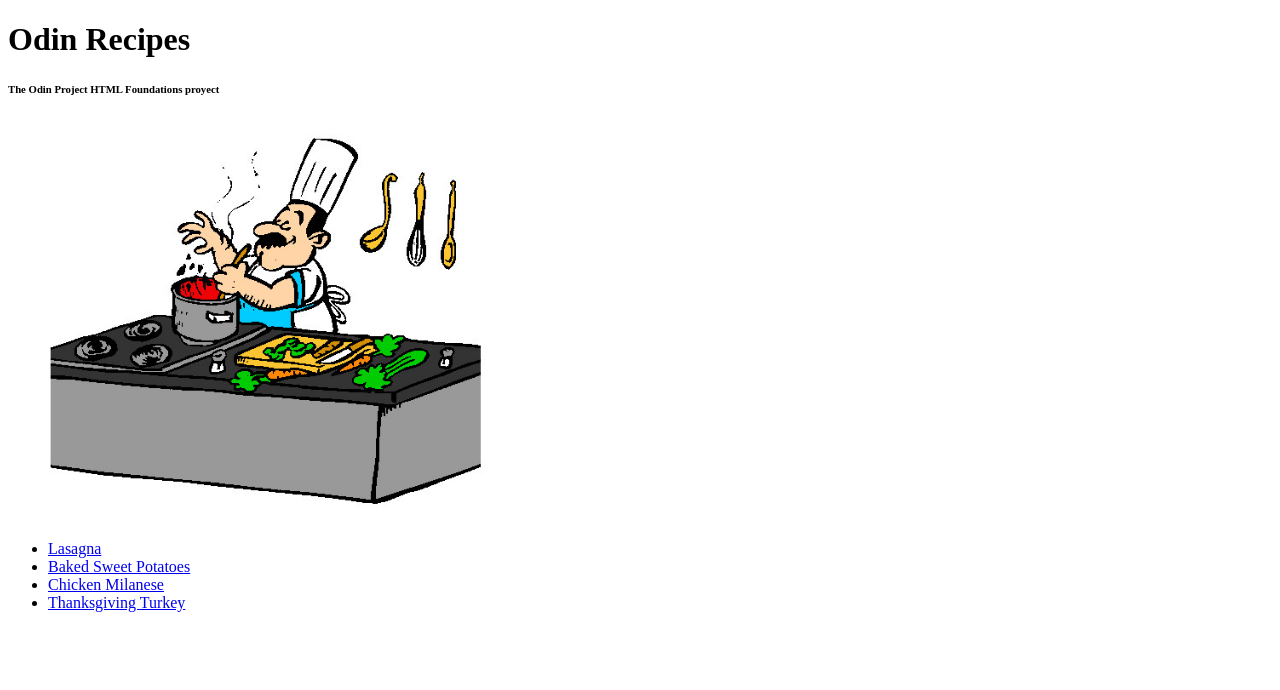
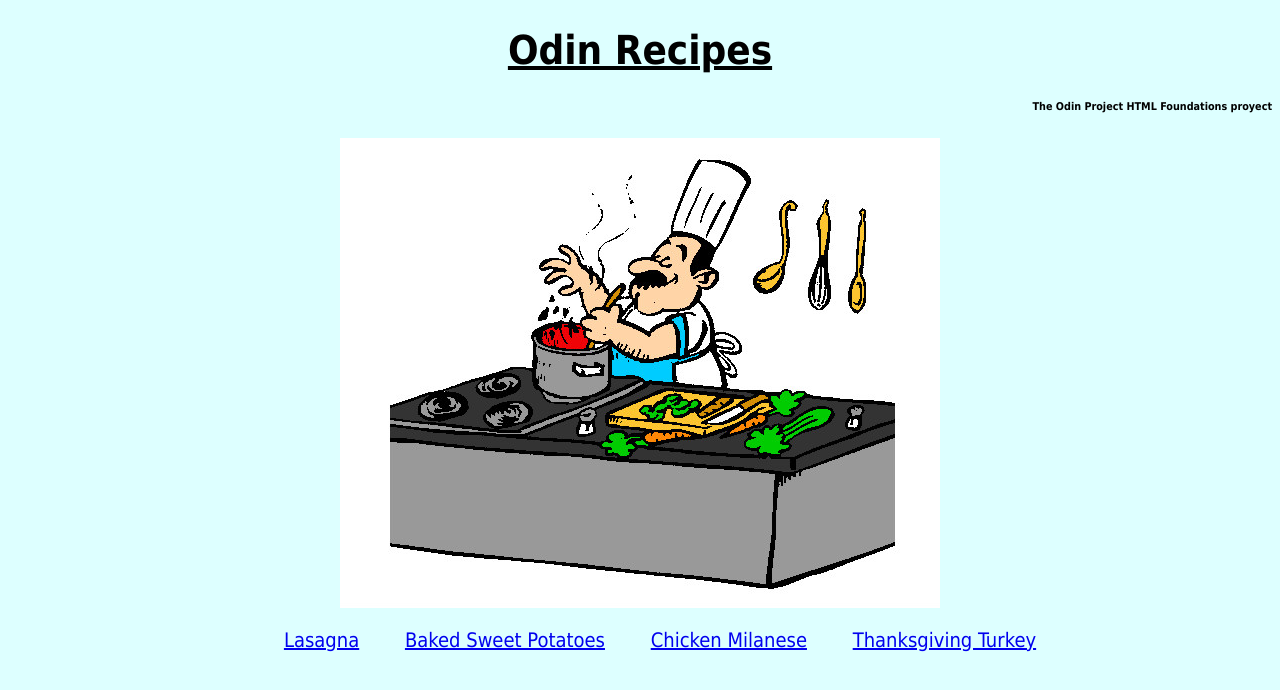
Before and after one commit to LuisIriarte5/odin-recipes, a plain HTML site: page index.html in a window 1280 px wide. Drawn offline with Linux system fonts and the light colour scheme.

Commit message:
Add style to the homepage

```diff
--- a/index.html
+++ b/index.html
@@ -3,16 +3,27 @@
     <head>
         <meta charset="utf-8">
         <title>Odin recipes</title>
+        <link rel="stylesheet" href="styles.css">
     </head>
     <body>
-        <h1>Odin Recipes</h1>
-        <h6>The Odin Project HTML Foundations proyect</h6>
-        <img src="./img/cocinero.png" alt="Dibujo de un chef" height="400">
-        <ul>
-            <li><a href="recipes/lasagna.html">Lasagna</a></li>
-            <li><a href="recipes/baked_potatoes.html">Baked Sweet Potatoes</a></li>
-            <li><a href="recipes/milanese.html">Chicken Milanese</a></li>
-            <li><a href="recipes/turkey.html">Thanksgiving Turkey</a></li>
+        <h1 class="main title">Odin Recipes</h1>
+        <h6 class="main subtitle">The Odin Project HTML Foundations proyect</h6>
+        <div class="homepage-pic">
+            <img src="./img/cocinero.png" alt="Dibujo de un chef">
+        </div>
+        <ul class="main-list">
+            <li>
+                <a href="recipes/lasagna.html">Lasagna</a>
+            </li>
+            <li>
+                <a href="recipes/baked_potatoes.html">Baked Sweet Potatoes</a>
+            </li>
+            <li>
+                <a href="recipes/milanese.html">Chicken Milanese</a>
+            </li>
+            <li>
+                <a href="recipes/turkey.html">Thanksgiving Turkey</a>
+            </li>
         </ul>
     </body>
 </html>
--- /dev/null
+++ b/styles.css
@@ -0,0 +1,35 @@
+*{
+    font-family: Tahoma, sans-serif;
+    background-color: rgb(221, 255, 255);
+}
+
+h1.main{
+    font-size: 40px;
+    text-decoration: underline;
+    text-align: center;
+}
+
+h6.main{
+    text-align: right;
+}
+
+.homepage-pic{
+    text-align: center;
+}
+
+img{
+    height: 300;
+    width: auto;
+}
+
+.main-list{
+    list-style: none;
+    text-align: center;
+}
+
+.main-list li{
+    font-size: 20px;
+    margin: 20px;
+    display: inline;
+    text-align: center;
+}
```
